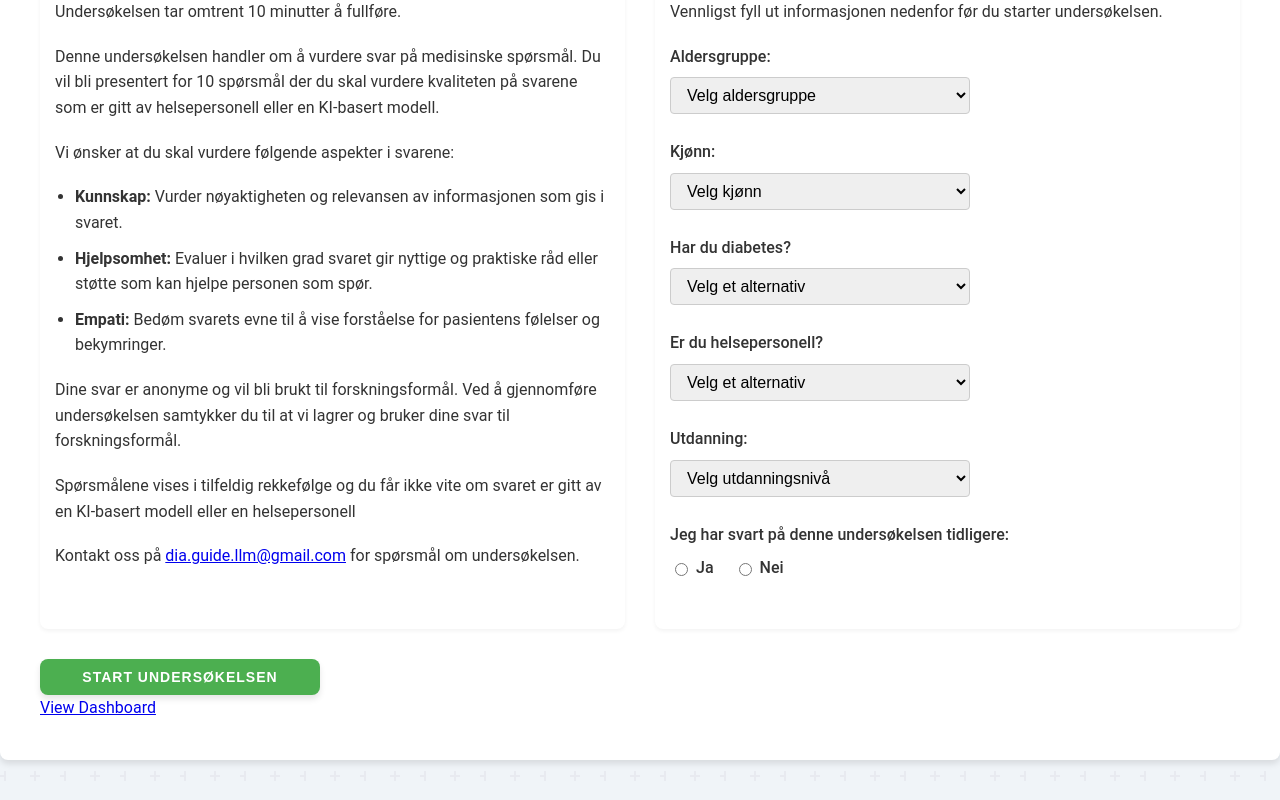
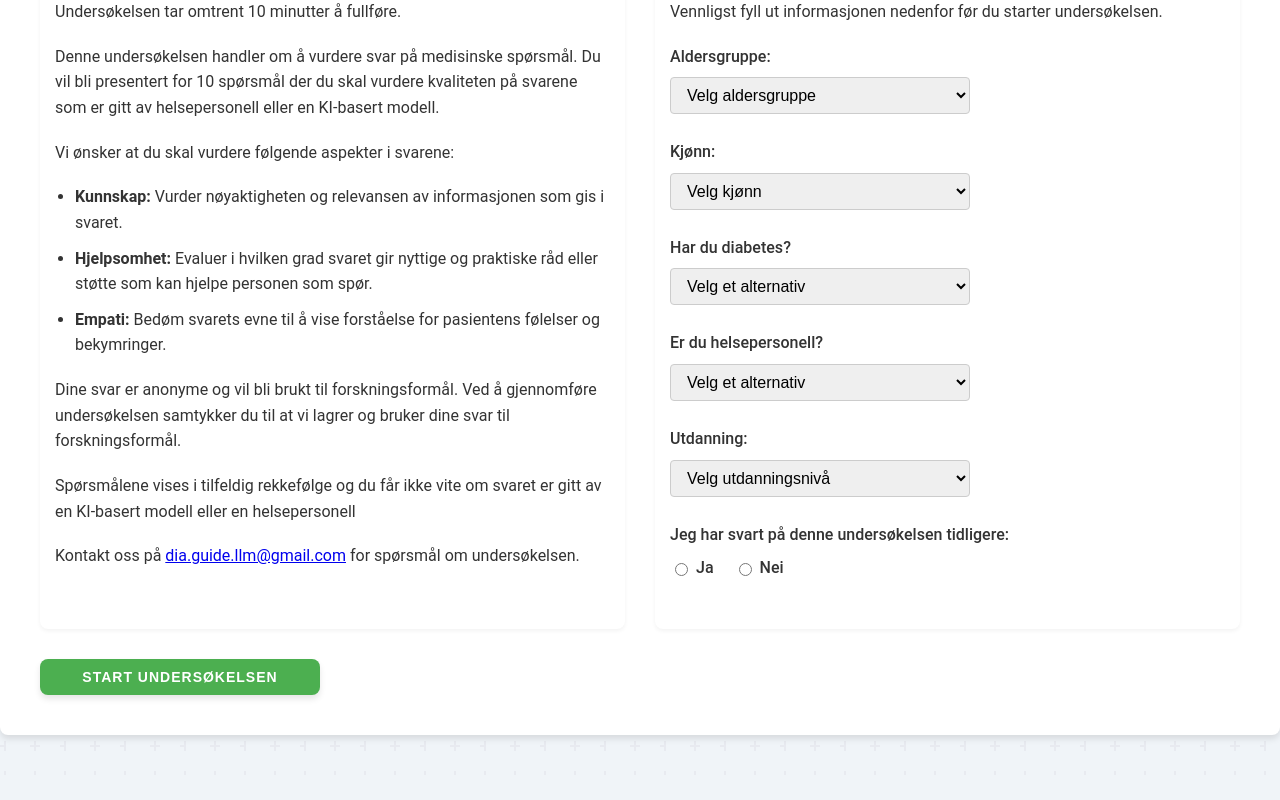
Before and after one commit to alu042/HumanVsRobot, a React (Create React App) app: page / in a window 1280 px wide. Shown: the part 369-1169 px from the top of the page. After the commit the page ends 1144 px from the top, so only its background shows below. Built offline with nearby package versions, Linux system fonts and the light colour scheme.

Commit message:
del dashboard link

```diff
--- a/src/components/LandingPage.js
+++ b/src/components/LandingPage.js
@@ -177,8 +177,7 @@ const LandingPage = () => {
       </div>
 
       <button className="start-button" onClick={handleStart}>Start undersøkelsen</button>
-      <br />
-      <Link to="/dashboard">View Dashboard</Link>
+
     </div>
   );
 };
```
